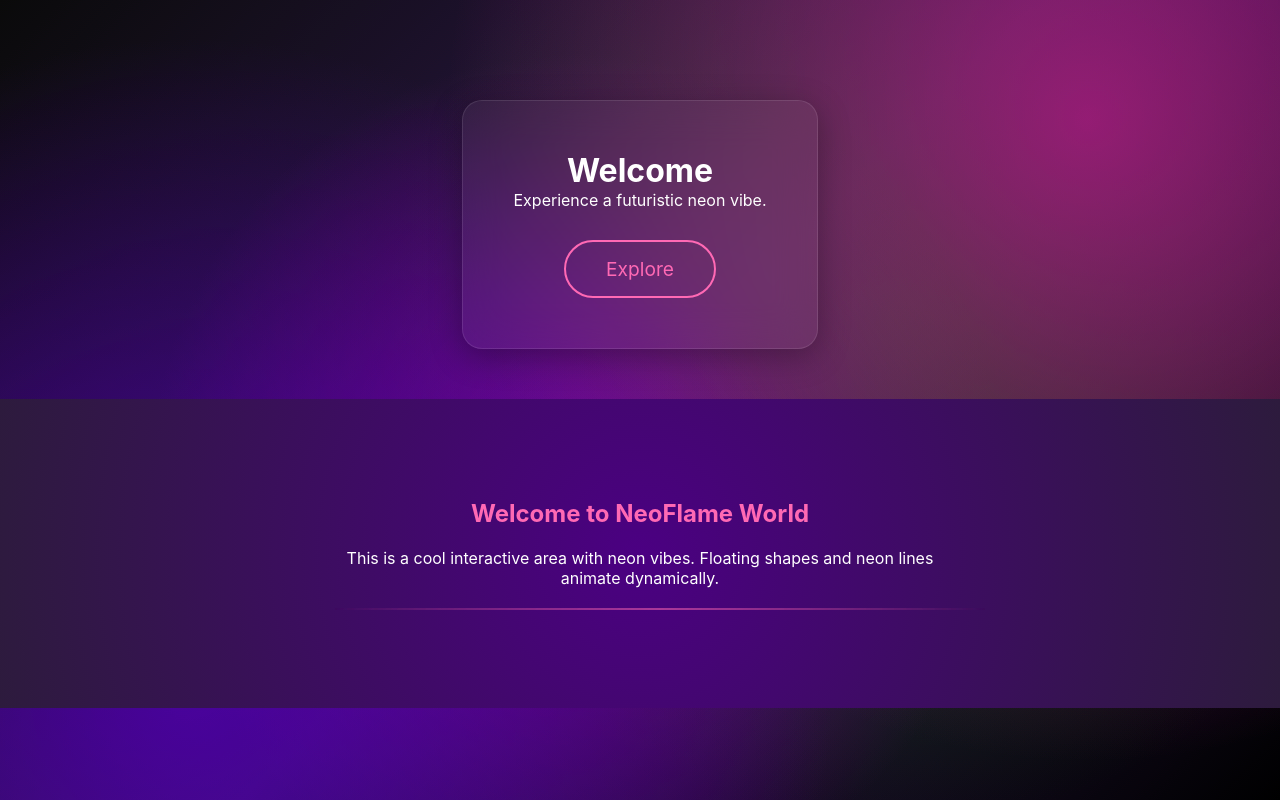
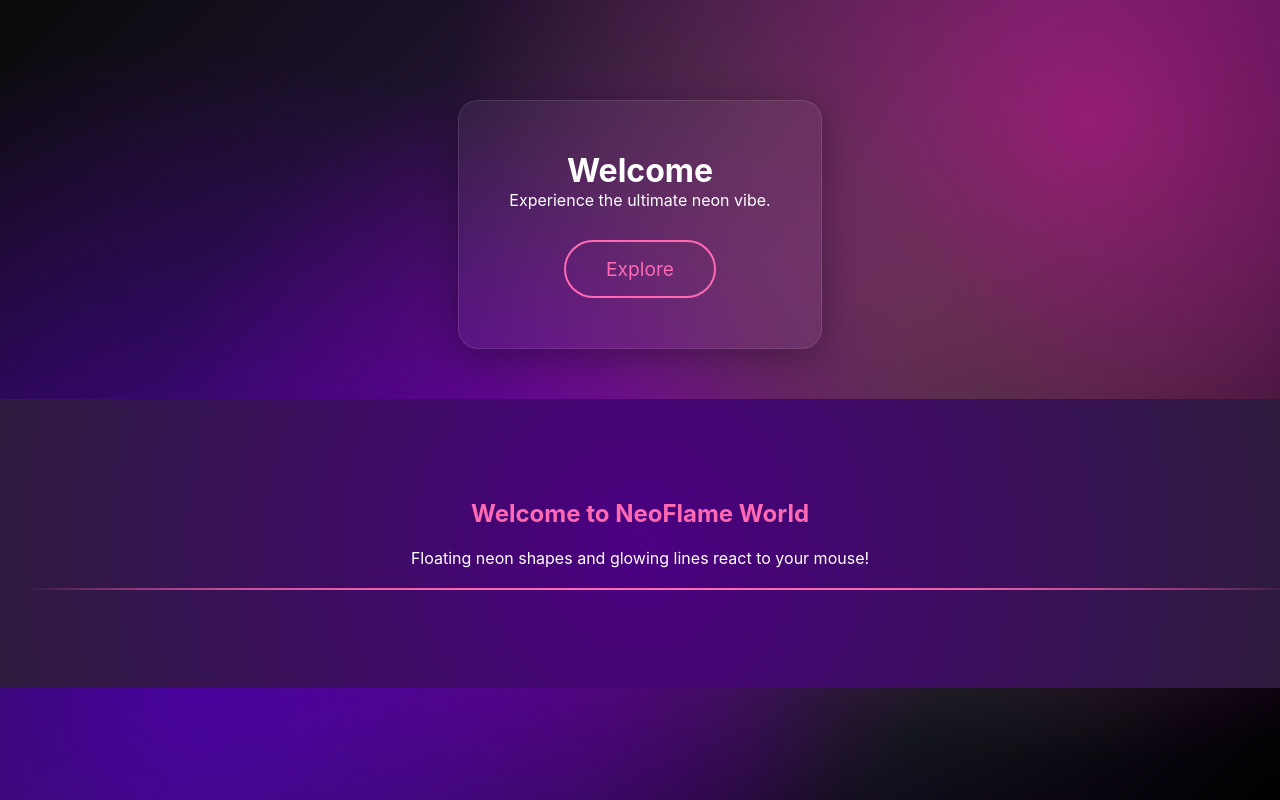
Before and after one commit to NeoFlame0/neoflame0.github.io, a plain HTML site: page index.html in a window 1280 px wide. Both pictures are taken after a click on the link "Explore". Drawn offline with Linux system fonts and the light colour scheme.

Commit message:
Update index.html

```diff
--- a/index.html
+++ b/index.html
@@ -5,9 +5,8 @@
 <meta name="viewport" content="width=device-width, initial-scale=1.0">
 <title>NeoFlame</title>
 <style>
-/* Base Styles */
-* { margin:0; padding:0; box-sizing:border-box; }
-body { font-family:'Inter', sans-serif; background:#000; color:#fff; overflow-x:hidden; }
+* {margin:0; padding:0; box-sizing:border-box;}
+body {font-family:'Inter', sans-serif; background:#000; color:#fff; overflow-x:hidden; cursor:none;}
 
 /* Neon Animated Background */
 .neon-bg {
@@ -19,99 +18,102 @@ body { font-family:'Inter', sans-serif; background:#000; color:#fff; overflow-x:
               linear-gradient(135deg, #0a0a0a 0%, #2d1b3d 50%, #000 100%);
   animation: bgPulse 14s ease-in-out infinite;
 }
-@keyframes bgPulse {
-  0%,100% { filter: brightness(0.9) saturate(1.4) hue-rotate(0deg); }
-  33% { filter: brightness(1.1) saturate(1.7) hue-rotate(15deg); }
-  66% { filter: brightness(1.0) saturate(1.5) hue-rotate(-10deg); }
+@keyframes bgPulse{
+  0%,100% {filter: brightness(0.9) saturate(1.4) hue-rotate(0deg);}
+  33% {filter: brightness(1.1) saturate(1.7) hue-rotate(15deg);}
+  66% {filter: brightness(1.0) saturate(1.5) hue-rotate(-10deg);}
 }
 
 /* Loader */
-#loader {
-  position:fixed; top:0; left:0; width:100%; height:100%; background:rgba(0,0,0,0.9);
+#loader{
+  position:fixed; top:0; left:0; width:100%; height:100%; background:rgba(0,0,0,0.95);
   display:flex; align-items:center; justify-content:center; z-index:9999; transition:opacity 0.5s;
 }
-.loader-circle {
-  width:60px; height:60px; border:6px solid #ff69b4; border-top-color: transparent; border-radius:50%;
+.loader-circle{
+  width:60px; height:60px; border:6px solid #ff69b4; border-top-color:transparent; border-radius:50%;
   animation: spin 1s linear infinite;
 }
-@keyframes spin { 0% {transform:rotate(0deg);} 100% {transform:rotate(360deg);} }
+@keyframes spin{0%{transform:rotate(0deg);}100%{transform:rotate(360deg);}}
 
 /* Main content */
-#main-content { display:none; text-align:center; padding:50px; }
-.glass {
+#main-content {display:none; text-align:center; padding:50px;}
+.glass{
   background: rgba(255,255,255,0.05);
   backdrop-filter: blur(20px);
-  border: 1px solid rgba(255,255,255,0.1);
-  border-radius: 20px;
+  border:1px solid rgba(255,255,255,0.1);
+  border-radius:20px;
   box-shadow:0 8px 32px rgba(0,0,0,0.3);
   display:inline-block; padding:50px; margin-top:50px;
 }
-.button {
+.button{
   display:inline-block; margin-top:30px; padding:15px 40px;
   border:2px solid #ff69b4; color:#ff69b4; border-radius:50px;
   text-decoration:none; font-size:1.2rem; cursor:pointer; transition:0.3s; background:transparent;
 }
-.button:hover { background:#ff69b4; color:#000; }
+.button:hover{background:#ff69b4;color:#000;}
 
 /* Explore Section */
-.explore-section {
+.explore-section{
   display:none; padding:100px 20px; text-align:center; position:relative; overflow:hidden;
   background: radial-gradient(circle, #4b0082 0%, #2d1b3d 100%);
 }
 
 /* Floating Shapes */
-.explore-section .shape {
+.explore-section .shape{
   position:absolute; border:1px solid rgba(255,255,255,0.2); border-radius:50%;
   width:80px; height:80px; animation:floatShape 20s linear infinite;
+  transition: transform 0.2s ease;
 }
-@keyframes floatShape {
+@keyframes floatShape{
   from{transform:translateY(100vh) rotate(0deg); opacity:0;}
   10%,90%{opacity:1;}
   to{transform:translateY(-100px) rotate(360deg); opacity:0;}
 }
 
 /* Neon Lines */
-.neon-line {
+.neon-line{
   position:absolute; width:100%; height:2px; background:linear-gradient(90deg, transparent, #ff69b4, transparent);
   animation:lineMove 3s ease-in-out infinite;
 }
-.neon-line:nth-child(1){ top:20%; animation-delay:0s; }
-.neon-line:nth-child(2){ top:50%; animation-delay:1s; background:linear-gradient(90deg, transparent, #00ffff, transparent);}
-.neon-line:nth-child(3){ top:80%; animation-delay:2s; background:linear-gradient(90deg, transparent, #e0a3ff, transparent);}
-@keyframes lineMove {
-  0%,100%{ transform: scaleX(0.5); opacity:0.2; }
-  50%{ transform: scaleX(1); opacity:1; }
+.neon-line:nth-child(1){top:20%; animation-delay:0s;}
+.neon-line:nth-child(2){top:50%; animation-delay:1s; background:linear-gradient(90deg, transparent, #00ffff, transparent);}
+.neon-line:nth-child(3){top:80%; animation-delay:2s; background:linear-gradient(90deg, transparent, #e0a3ff, transparent);}
+@keyframes lineMove{
+  0%,100{transform: scaleX(0.5); opacity:0.2;}
+  50%{transform: scaleX(1); opacity:1;}
+}
+
+/* Neon Particles */
+.particle{
+  position:absolute; width:5px; height:5px; border-radius:50%; background:#ff69b4; opacity:0.7;
+  pointer-events:none;
 }
 
 /* Responsive */
 @media(max-width:768px){
-  .glass { padding:30px; }
-  .button { padding:12px 30px; font-size:1rem; }
+  .glass{padding:30px;}
+  .button{padding:12px 30px; font-size:1rem;}
 }
 </style>
 </head>
 <body>
 
-<!-- Neon Background -->
 <div class="neon-bg"></div>
 
-<!-- Loader -->
 <div id="loader"><div class="loader-circle"></div></div>
 
-<!-- Main Content -->
 <div id="main-content">
   <div class="glass">
     <h1>Welcome</h1>
-    <p>Experience a futuristic neon vibe.</p>
+    <p>Experience the ultimate neon vibe.</p>
     <a href="#" class="button">Explore</a>
   </div>
 </div>
 
-<!-- Explore Section -->
 <div class="explore-section" id="explore">
   <h2 style="color:#ff69b4;">Welcome to NeoFlame World</h2>
   <p style="color:#fff; max-width:600px; margin:20px auto;">
-    This is a cool interactive area with neon vibes. Floating shapes and neon lines animate dynamically.
+    Floating neon shapes and glowing lines react to your mouse!
   </p>
   <!-- Floating Shapes -->
   <div class="shape" style="top:10%; left:15%; width:80px; height:80px;"></div>
@@ -125,10 +127,10 @@ body { font-family:'Inter', sans-serif; background:#000; color:#fff; overflow-x:
 
 <script>
 // Loader
-window.addEventListener('load', () => {
+window.addEventListener('load', ()=>{
     const loader = document.getElementById('loader');
     const main = document.getElementById('main-content');
-    loader.style.opacity = '0';
+    loader.style.opacity='0';
     setTimeout(()=>loader.style.display='none',500);
     main.style.display='block';
 });
@@ -140,6 +142,22 @@ document.querySelector('.button').addEventListener('click', (e)=>{
     explore.style.display='block';
     explore.scrollIntoView({behavior:'smooth'});
 });
+
+// Neon Particles & Mouse Move
+document.body.addEventListener('mousemove', e=>{
+  let x=e.clientX, y=e.clientY;
+  document.querySelectorAll('.shape').forEach((shape, idx)=>{
+      let offset=(idx+1)*10;
+      shape.style.transform=`translate(${(x/window.innerWidth-0.5)*offset}px, ${(y/window.innerHeight-0.5)*offset}px)`;
+  });
+
+  const particle=document.createElement('div');
+  particle.className='particle';
+  particle.style.left=`${x}px`;
+  particle.style.top=`${y}px`;
+  document.body.appendChild(particle);
+  setTimeout(()=>particle.remove(),500);
+});
 </script>
 
 </body>
```
